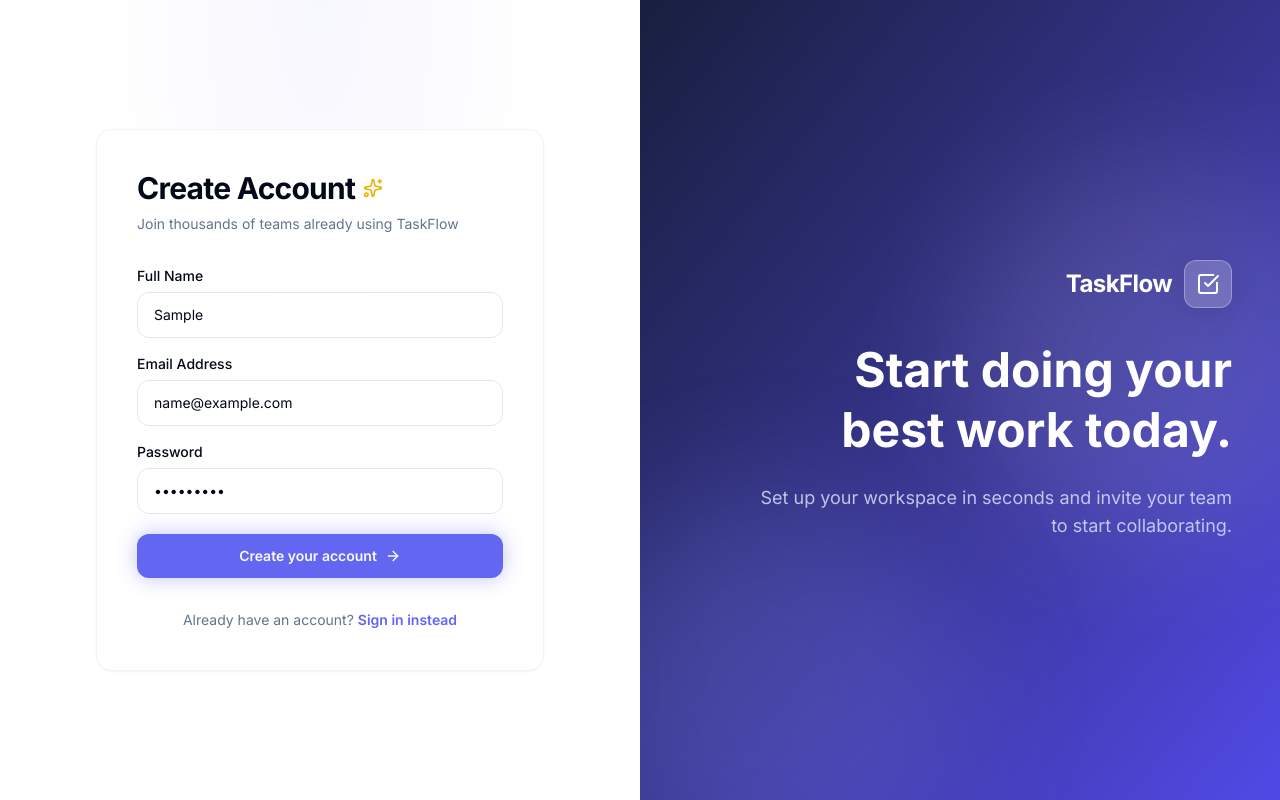
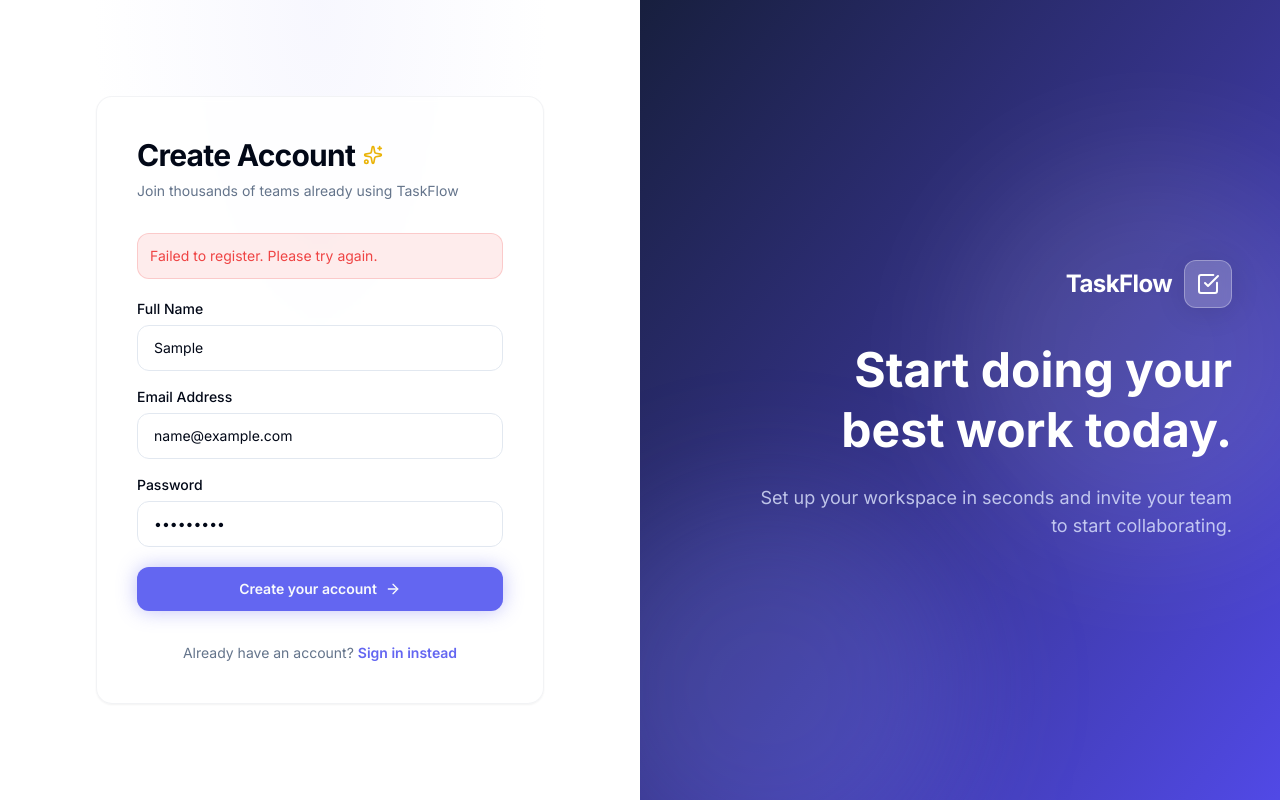
Before and after one commit to ankittiwari-04/team-task-manager, a React (Vite) app in the folder frontend/: page /register in a window 1280 px wide. Both pictures are taken after typing "Sample", "name@example.com", "Sample123" into the empty fields and a click on the button "Create your account". Built offline with nearby package versions, Linux system fonts and the light colour scheme; no server answers.

Commit message:
fix: resolve new user registration issues

```diff
--- a/frontend/src/pages/RegisterPage.tsx
+++ b/frontend/src/pages/RegisterPage.tsx
@@ -9,6 +9,7 @@
   const navigate = useNavigate();
   const [form, setForm] = useState({ name: '', email: '', password: '' });
   const [loading, setLoading] = useState(false);
+  const [error, setError] = useState('');
 
   return (
     <div className="min-h-screen w-full flex bg-background">
@@ -44,16 +45,23 @@
               onSubmit={async (e) => {
                 e.preventDefault();
                 setLoading(true);
+                setError('');
                 try {
                   await register(form.name, form.email, form.password);
                   navigate('/dashboard');
-                } catch (error) {
-                  console.error(error);
+                } catch (err: any) {
+                  setError(err.response?.data?.message || 'Failed to register. Please try again.');
+                  console.error(err);
                 } finally {
                   setLoading(false);
                 }
               }}
             >
+              {error && (
+                <div className="p-3 text-sm text-red-500 bg-red-500/10 border border-red-500/20 rounded-xl">
+                  {error}
+                </div>
+              )}
               <div className="space-y-4">
                 <div>
                   <label className="block text-sm font-medium text-foreground mb-1.5" htmlFor="name">Full Name</label>
@@ -84,10 +92,11 @@
                     id="password"
                     className="w-full rounded-xl border border-border bg-background/50 px-4 py-3 text-sm outline-none transition-all focus:border-primary focus:ring-2 focus:ring-primary/20 hover:border-border/80"
                     type="password"
-                    placeholder="Create a strong password"
+                    placeholder="Create a strong password (min 8 chars)"
                     value={form.password}
                     onChange={(e) => setForm({ ...form, password: e.target.value })}
                     required
+                    minLength={8}
                   />
                 </div>
               </div>
```
Also changed, not shown: 1 other file (tests, documents, lock files or other folders).
